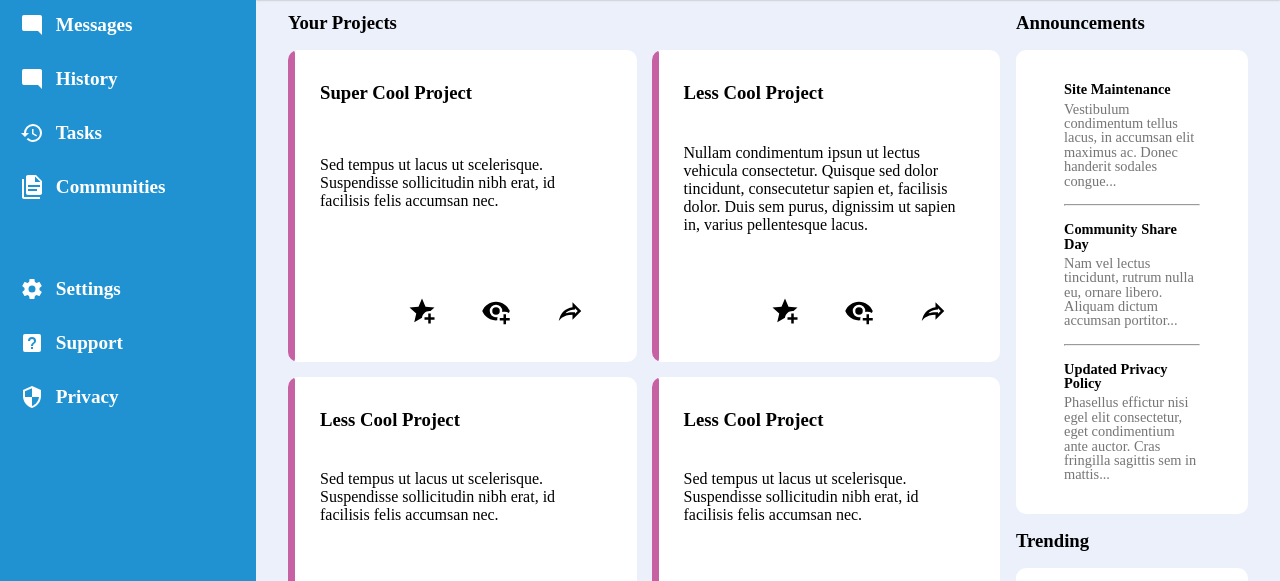
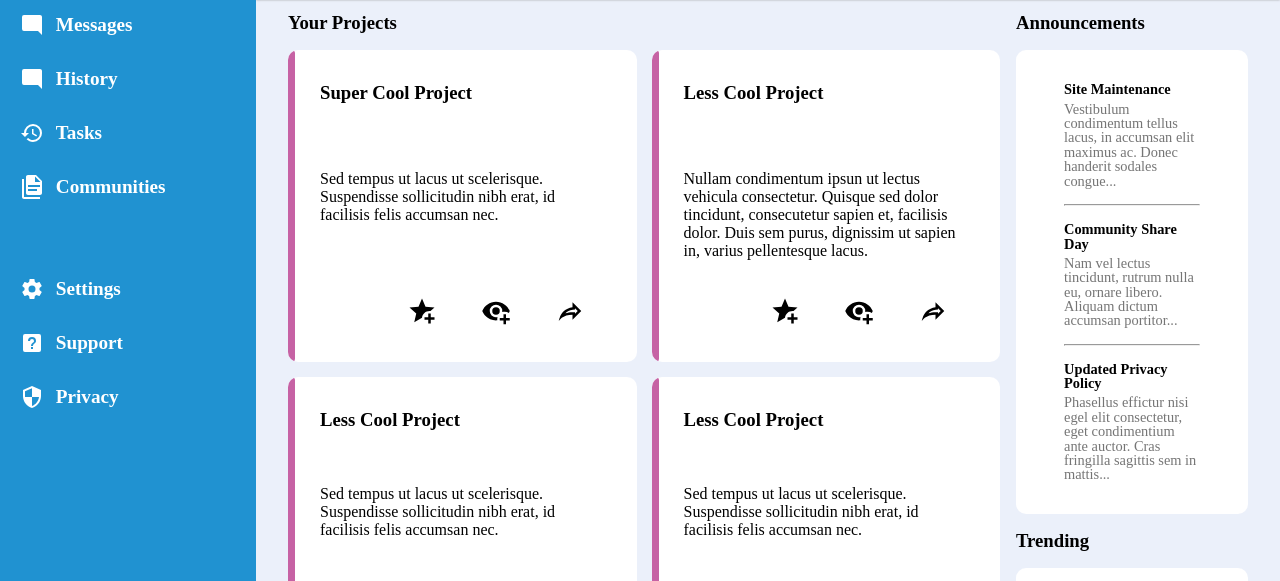
Before and after one commit to YSNBx/dashboard, a plain HTML site: page index.html in a window 1280 px wide. Shown: the part 192-773 px from the top of the page. Drawn offline with Linux system fonts and the light colour scheme.

Commit message:
correct syntax

```diff
--- a/style.css
+++ b/style.css
@@ -223,7 +223,7 @@ main {
 
 .card {
 	display: grid;
-	grid-template: repeat(auto-fit(100px, 1fr)) / 1fr;
+	grid-template: repeat(auto-fill, minmax(50px, 1fr)) / 1fr;
 	row-gap: 1rem;
 	padding: 2rem 2rem;
 	background-color: white;
```
